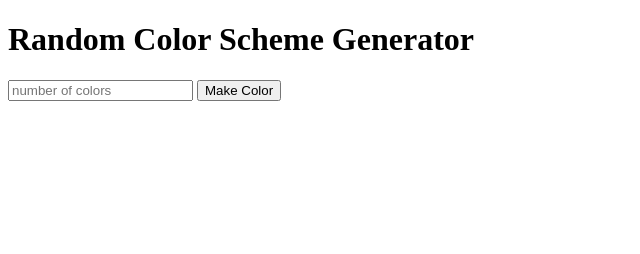
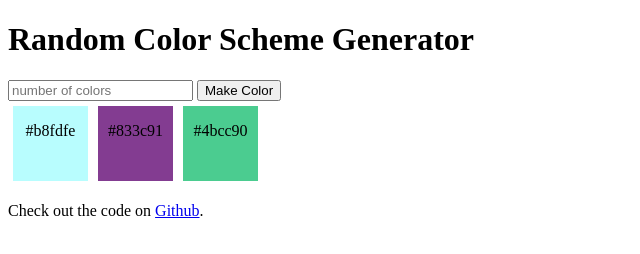
Before and after one commit to aneylon/color-picker, a plain HTML site: page index.html in a window 1280 px wide. Shown: the whole page, without its empty margins (0-640 px from the left). Drawn offline with Linux system fonts and the light colour scheme.

Commit message:
add link to github and call to generate content on init

```diff
--- a/Colors.js
+++ b/Colors.js
@@ -29,8 +29,9 @@ function randomNumber(max){
   return Math.floor((Math.random() * max) + 1)
 }
 
-function makeSwatches(){
-  var num = Number(document.getElementById('numberOfColors').value)
+function makeSwatches(num){
+  num = num || Number(document.getElementById('numberOfColors').value)
+  // var num = Number(document.getElementById('numberOfColors').value)
   // clear swatches
   var root = document.getElementById('colors')
   root.innerHTML = ''
@@ -52,4 +53,5 @@ function init() {
   document.getElementById('myForm').addEventListener('submit', function(event){
     event.preventDefault()
   })
+  makeSwatches(3)
 }
--- a/index.html
+++ b/index.html
@@ -14,7 +14,9 @@
       <button onClick="makeSwatches()">Make Color</button>
     </form>
     <div id="colors">
-      <div class="colorBlock"></div>
+    </div>
+    <div>
+      <p>Check out the code on <a href="https://github.com/aneylon/color-picker">Github</a>.</p>
     </div>
     <script src="Colors.js"></script>
   </body>
```
